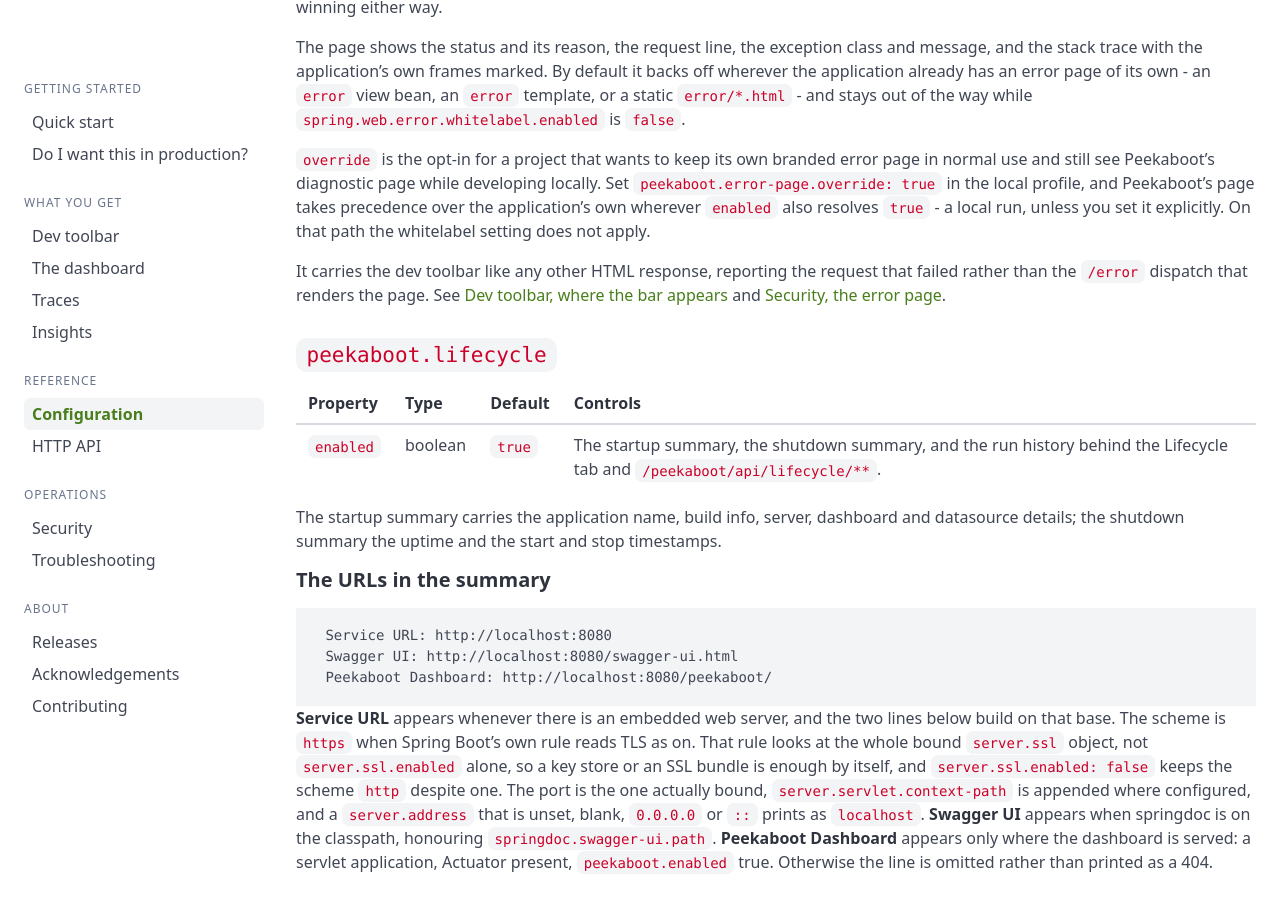
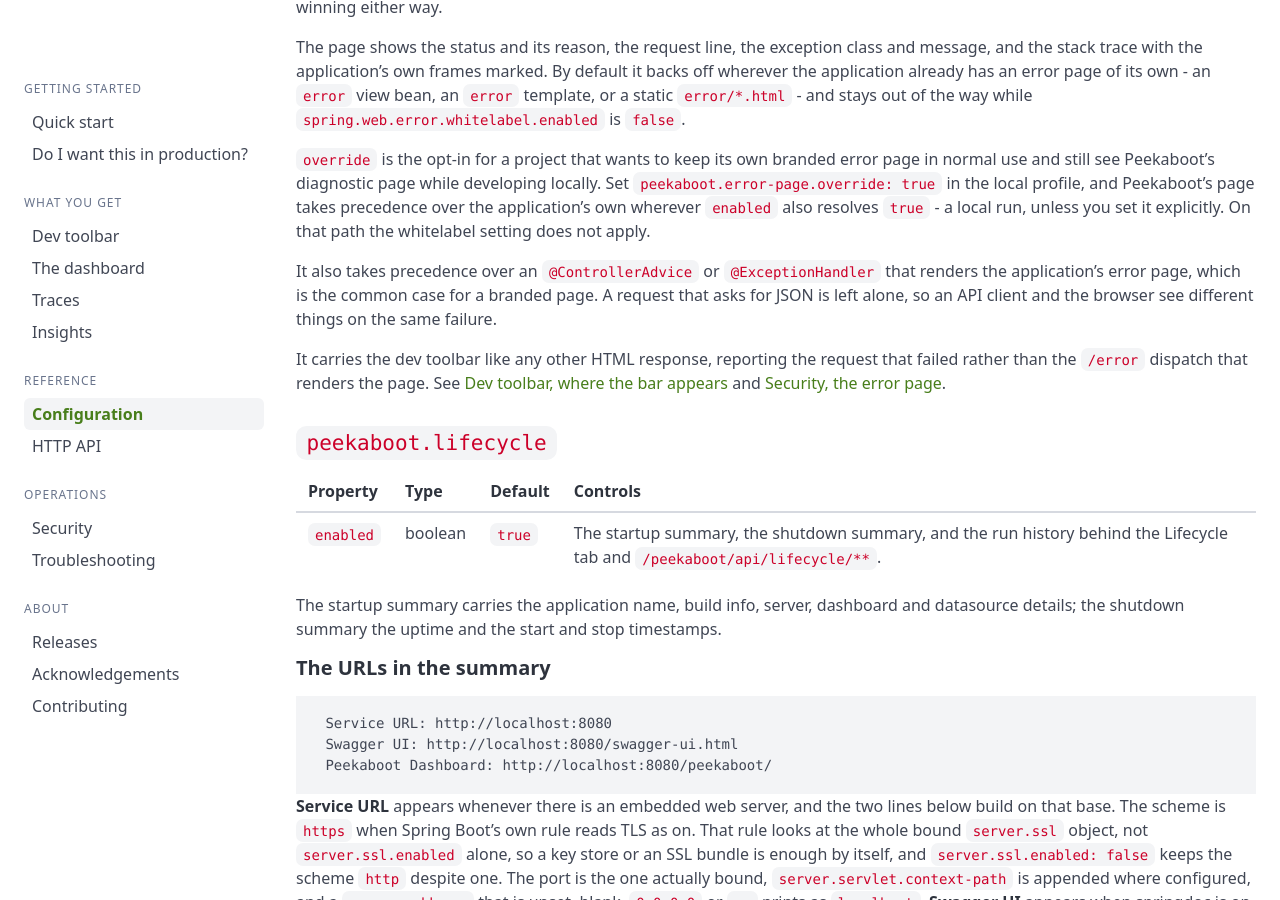
Before and after one commit to peekaboot-org/peekaboot-org.github.io, a Jekyll site: the page built from docs/configuration.md, in a window 1280 px wide and 900 px high, scrolled down 5411 px. Built offline with Jekyll 4.4.1, drawn with Linux system fonts in a browser that asks for light colours.

Commit message:
docs: note the override beats a ControllerAdvice
A branded error page usually comes from an advice, which resolves inside the
REQUEST dispatch where the view resolver never runs. Say that the override
reaches it, and that a JSON request is left alone.

```diff
--- a/docs/configuration.md
+++ b/docs/configuration.md
@@ -233,6 +233,10 @@
 precedence over the application's own wherever `enabled` also resolves `true` - a local run,
 unless you set it explicitly. On that path the whitelabel setting does not apply.
 
+It also takes precedence over an `@ControllerAdvice` or `@ExceptionHandler` that renders the
+application's error page, which is the common case for a branded page. A request that asks for
+JSON is left alone, so an API client and the browser see different things on the same failure.
+
 It carries the dev toolbar like any other HTML response, reporting the request that failed
 rather than the `/error` dispatch that renders the page. See [Dev toolbar, where the bar
 appears]({{ '/docs/dev-toolbar/' | relative_url }}#where-the-bar-appears) and
```
